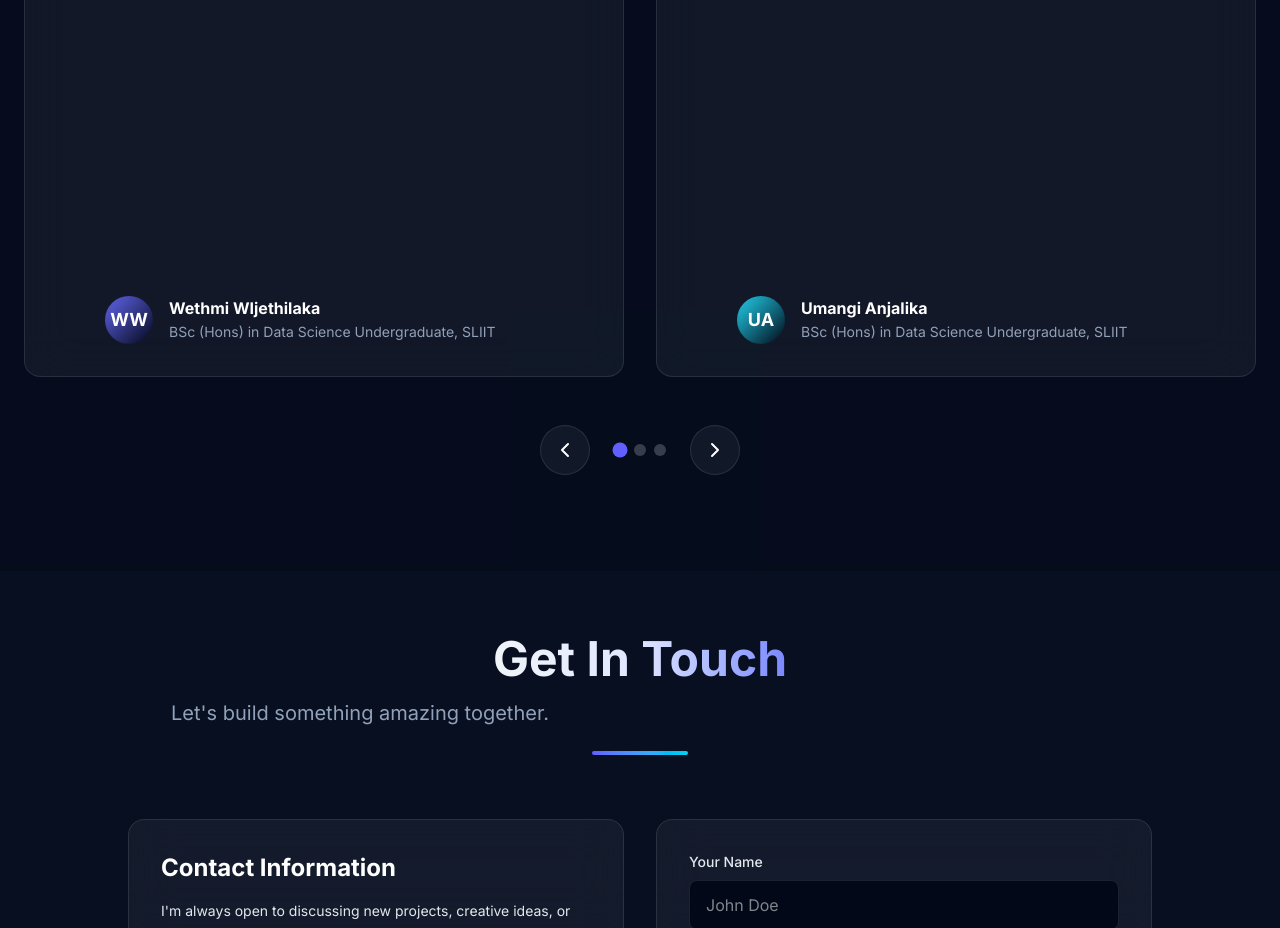
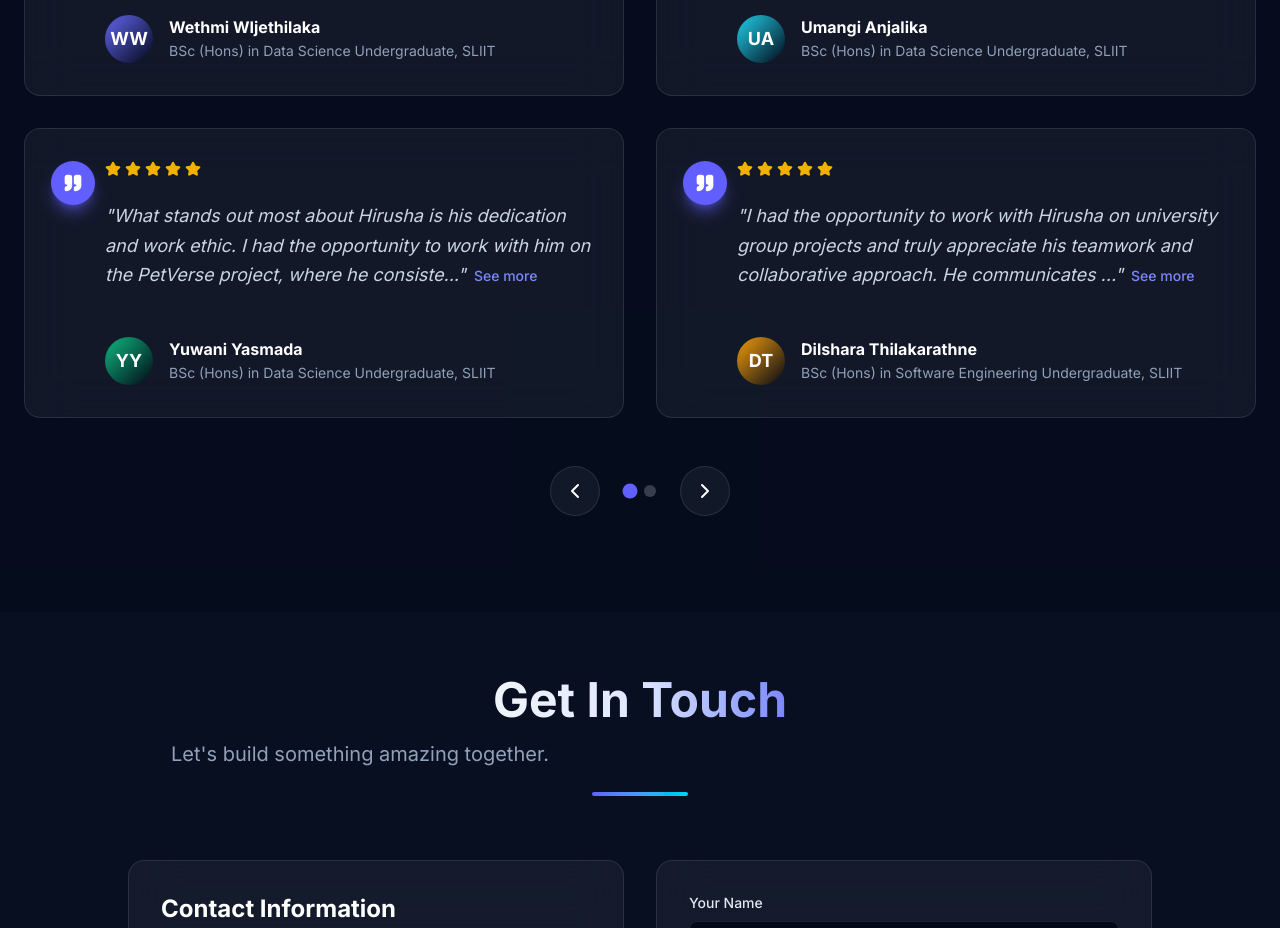
Before and after one commit to HirushaDilshanOfficial/hirushadilshan-portfolio, a Next.js app: page / in a window 1280 px wide. Shown: the part 5280-6208 px from the top of the page. Built offline with nearby package versions, Linux system fonts and the light colour scheme.

Commit message:
chore: adjust items per page in testimonials

```diff
--- a/components/sections/Testimonials.tsx
+++ b/components/sections/Testimonials.tsx
@@ -71,7 +71,7 @@ const TestimonialCard = ({ testimonial, index }: { testimonial: TestimonialType,
 
 export const Testimonials = () => {
   const [currentPage, setCurrentPage] = useState(0);
-  const itemsPerPage = 2;
+  const itemsPerPage = 4;
   const totalPages = Math.ceil(testimonials.length / itemsPerPage);
 
   const nextPage = () => {
```
